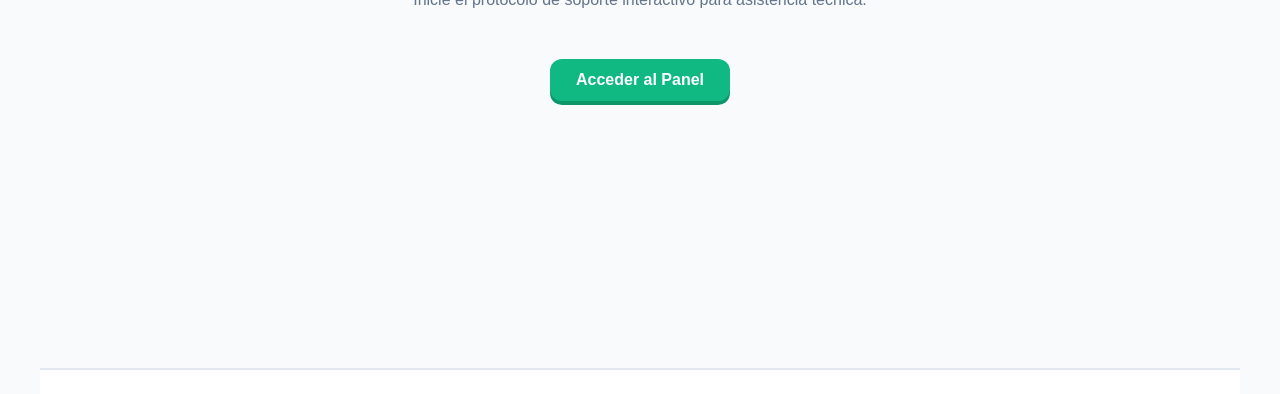
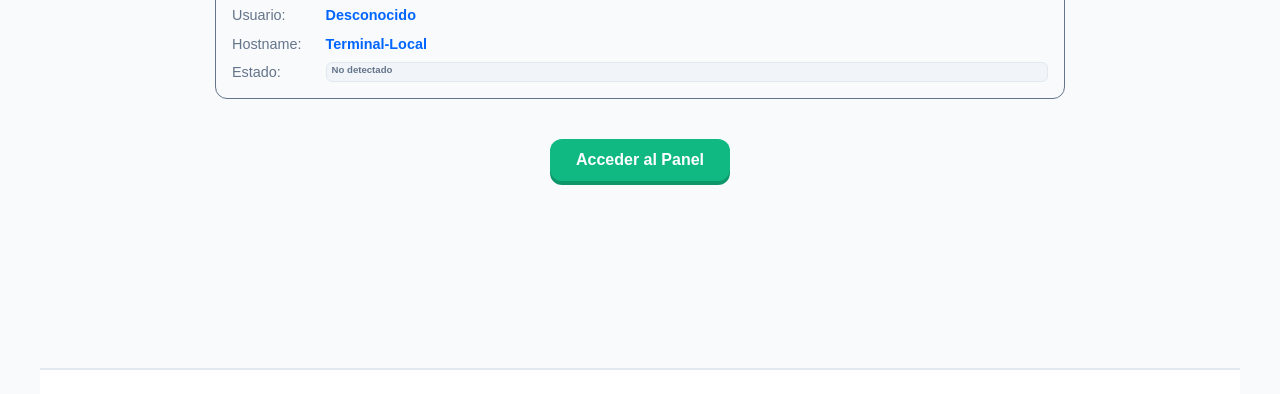
Before and after one commit to zelmartiago/ns-sti, a plain HTML site: page index.html in a window 1280 px wide. Shown: the part 406-800 px from the top of the page. Drawn offline with Linux system fonts and the light colour scheme.

Commit message:
feat: Add dynamic workstation metadata capture and display in UI and reports.

```diff
--- a/app.js
+++ b/app.js
@@ -4,8 +4,12 @@
  */
 
 const CONFIG = {
-    VERSION: '5.7.0 (Enterprise)',
+    VERSION: '5.7.40 (Enterprise)',
     BRAND: 'Nuevo Siglo',
+    // Dynamic Workstation Info
+    OPERATOR: window.NS_METADATA?.user || 'Acceso Directo',
+    WORKSTATION: window.NS_METADATA?.hostname || 'Terminal-Local',
+    WS_STATUS: window.NS_METADATA?.status || 'No detectado',
     MODELS: {
         F6600: { id: 'F6600', name: 'F6600', desc: '4 Antenas' },
         F1611A: { id: 'F1611A', name: 'F1611A', desc: '2 Antenas' }
@@ -635,12 +639,27 @@ class App {
     renderStart(container, step) {
         container.innerHTML = `
             <div class="view" style="text-align:center;">
-                <h1 style="font-size: 2.2rem; margin-bottom: 1rem;">${step.title}</h1>
-                <p style="color: var(--text-muted); margin-bottom: 3rem;">${step.desc}</p>
-                <button class="btn btn-yes" style="margin: 0 auto;"
-                        onclick="app.dispatch('NAVIGATE', {id: '${step.next}', label: 'Acceder'})">
-                    Acceder al Panel
-                </button>
+                <h1 style="font-size: 2.2rem; margin-bottom: 0.5rem;">${step.title}</h1>
+                <p style="color: var(--text-muted); margin-bottom: 2rem;">${step.desc}</p>
+
+                <div class="instruction-card" style="display: inline-block; margin-bottom: 2.5rem; border-style: solid; text-align: left;">
+                    <div style="font-size: 0.75rem; color: var(--secondary); margin-bottom: 0.5rem; font-weight: 800;">AUDITORÍA DE ESTACIÓN:</div>
+                    <div style="display: grid; grid-template-columns: auto 1fr; gap: 0.5rem 1.5rem; font-size: 0.9rem;">
+                        <span style="color: var(--text-muted);">Usuario:</span>
+                        <strong style="color: var(--primary);">${CONFIG.OPERATOR}</strong>
+                        <span style="color: var(--text-muted);">Hostname:</span>
+                        <strong style="color: var(--primary);">${CONFIG.WORKSTATION}</strong>
+                        <span style="color: var(--text-muted);">Estado:</span>
+                        <span class="badge" style="display: inline-block; padding: 0 5px; font-size: 0.6rem; vertical-align: middle;">${CONFIG.WS_STATUS}</span>
+                    </div>
+                </div>
+
+                <div style="display: block;">
+                    <button class="btn btn-yes" style="margin: 0 auto;"
+                            onclick="app.dispatch('NAVIGATE', {id: '${step.next}', label: 'Acceder'})">
+                        Acceder al Panel
+                    </button>
+                 </div>
             </div>
         `;
     }
@@ -778,6 +797,7 @@ class App {
 
                 <textarea id="crm-area" class="summary-area" readonly>--- REPORTE STI ---
 ID ABONADO: ${this.state.subscriberId}
+OPERADOR: ${CONFIG.OPERATOR} | TERMINAL: ${CONFIG.WORKSTATION}
 ID CIERRE: ${this.state.node}
 EQUIPO: ${this.state.model} | MODO: ${this.state.mode}
 INICIO: ${this.state.startTime.toLocaleString()}
--- a/index.html
+++ b/index.html
@@ -17,6 +17,8 @@
     </div>
   </div>
 
+  <!-- Workstation Metadata -->
+  <script src="metadata.js"></script>
   <!-- Core Logic -->
   <script src="app.js"></script>
 </body>
--- /dev/null
+++ b/metadata.js
@@ -0,0 +1,7 @@
+// This file is dynamically generated by STI-Launcher.ps1
+// Do not edit manually.
+window.NS_METADATA = {
+    user: 'Desconocido',
+    hostname: 'Terminal-Local',
+    status: 'No detectado'
+};
```
Also changed, not shown: 1 other file.
